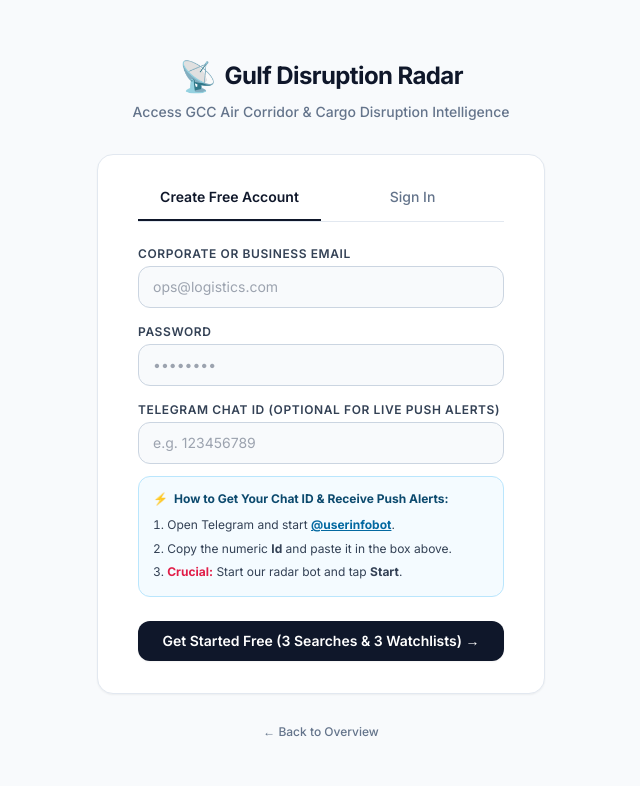
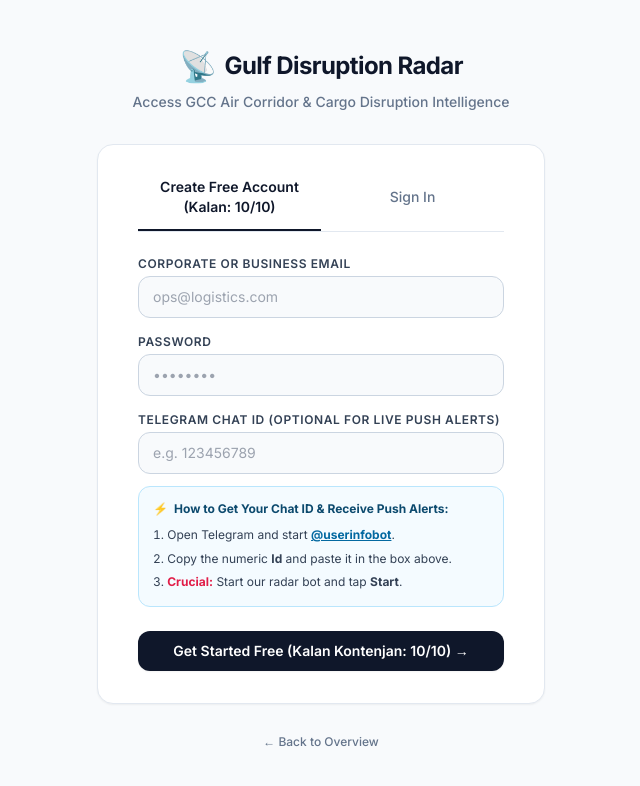
Before and after one commit to Ayhanh/gulf-disruption-radar, a FastAPI app: page /auth in a window 1280 px wide. Shown: the top 786 px of the page, without its empty margins (319-959 px from the left). Run offline with FastAPI, Linux system fonts and the light colour scheme; data comes from the database, SQL or seed files in the repository; some libraries are stand-ins or nearby versions.

Commit message:
Update quotas, add AeroDataBox legal attribution, and fix rate limits

```diff
--- a/app.py
+++ b/app.py
@@ -441,6 +441,10 @@ async def automated_radar_monitor():
                 created_at = tf["created_at"]
 
                 if not is_pro:
+                    # Kredi sıfır veya altındaysa API'ye istek/bildirim atma
+                    if credits_left <= 0:
+                        continue
+
                     try:
                         if isinstance(created_at, str):
                             reg_date = datetime.fromisoformat(created_at)
@@ -450,9 +454,6 @@ async def automated_radar_monitor():
                             continue
                     except Exception:
                         pass
-
-                    if credits_left <= 0:
-                        continue
 
                 f_num = tf["flight_num"]
                 old_status = tf["last_status"]
@@ -776,7 +777,7 @@ async def sync_live(request: Request):
     return RedirectResponse(url="/", status_code=303)
 
 # ---------------------------------------------------------
-# AUTH ROTALARI (Kontenjan Sınırı Kontrollü)
+# AUTH ROTALARI (Kontenjan Sınırı & 10. Üye Bildirim Kontrollü)
 # ---------------------------------------------------------
 @app.get("/auth", response_class=HTMLResponse)
 async def auth_page(request: Request, mode: Optional[str] = "register"):
@@ -839,6 +840,13 @@ async def register(
     conn.commit()
     conn.close()
 
+    # 10. ÜYE KAYDOLDUĞUNDA ADMIN'E ÖZEL TELEGRAM UYARISI
+    if free_count + 1 == 10 and is_pro_val == 0:
+        admin_chat = os.getenv("MY_TELEGRAM_ID", "").strip()
+        if admin_chat:
+            alert_admin_msg = "🚨 <b>ÜCRETLİ PAKETE GEÇ SORGU SAYISI YETMİYOR</b>\n\n10. Ücretsiz Founding Member üyesi kayıt oldu! Kontenjan tamamen doldu. Ücretli paketlere geçiş yapabilirsiniz."
+            await send_telegram(admin_chat, alert_admin_msg)
+
     if chat_id_clean:
         await send_telegram(chat_id_clean, "👋 <b>Gulf Disruption Radar Active!</b>\n\nYour corridor & flight disruption alerts are linked successfully. You have 10 complimentary Telegram notification credits.")
 
@@ -894,7 +902,7 @@ async def support_ticket_api(request: Request):
     if admin_chat:
         support_msg = f"🛠️ <b>GULF RADAR SUPPORT</b>\n\nFrom: {user_email}\nMessage: {msg}"
         await send_telegram(admin_chat, support_msg)
-    return {"success": True}
+    return {"success": true}
 
 if __name__ == "__main__":
     import uvicorn
--- a/templates/auth.html
+++ b/templates/auth.html
@@ -30,7 +30,7 @@
             <!-- Sekmeler -->
             <div class="flex border-b border-slate-200 mb-6">
                 <button type="button" onclick="showTab('register')" id="tabRegister" class="flex-1 pb-3 text-sm transition {{ 'border-b-2 border-slate-900 text-slate-900 font-semibold' if initial_tab == 'register' else 'border-b-2 border-transparent text-slate-500 font-medium hover:text-slate-700' }}">
-                    Create Free Account
+                    Create Free Account (Kalan: {{ free_slots_left }}/10)
                 </button>
                 <button type="button" onclick="showTab('login')" id="tabLogin" class="flex-1 pb-3 text-sm transition {{ 'border-b-2 border-slate-900 text-slate-900 font-semibold' if initial_tab != 'register' else 'border-b-2 border-transparent text-slate-500 font-medium hover:text-slate-700' }}">
                     Sign In
@@ -67,9 +67,15 @@
                 </div>
 
                 <div class="pt-2">
+                    {% if free_slots_left > 0 %}
                     <button type="submit" class="w-full bg-slate-900 hover:bg-slate-800 text-white font-semibold py-2.5 px-4 rounded-xl shadow-sm text-sm transition">
-                        Get Started Free (3 Searches & 3 Watchlists) →
+                        Get Started Free (Kalan Kontenjan: {{ free_slots_left }}/10) →
                     </button>
+                    {% else %}
+                    <div class="w-full text-center bg-rose-50 border border-rose-200 text-rose-700 font-bold py-2.5 px-4 rounded-xl text-xs">
+                        Ücretsiz Kontenjan Doldu (10/10). Lütfen Pro Pakete Geçin.
+                    </div>
+                    {% endif %}
                 </div>
             </form>
 
```
